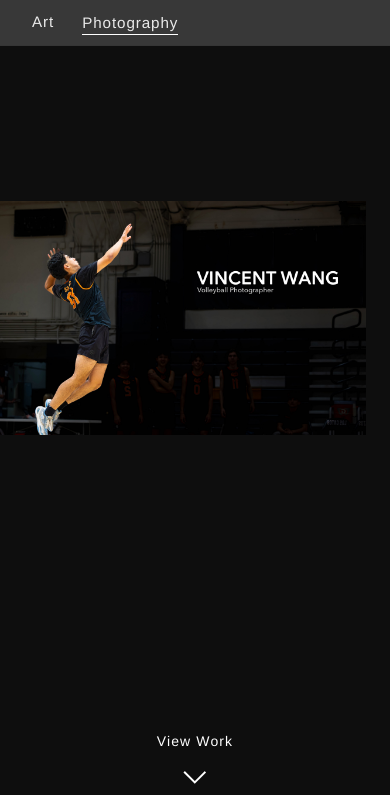
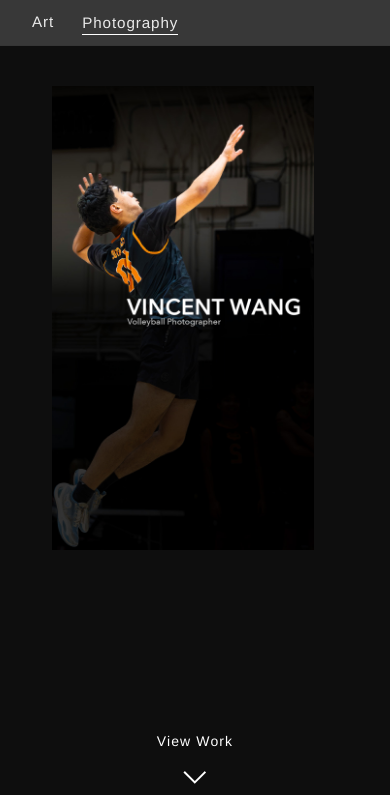
Before and after one commit to vincentwangg/vincentwangg.github.io, a plain HTML site: page volleyball-photo.html in a window 390 px wide. Shown: the part 49-844 px from the top of the page. Drawn offline with Linux system fonts and the light colour scheme.

Commit message:
update hero for mobile

```diff
--- a/volleyball-photo.html
+++ b/volleyball-photo.html
@@ -24,9 +24,12 @@
       </header>
 
       <main id="home">
-         <section class="hero">
+        <section class="hero">
+          <picture>
+            <source media="(max-width: 768px)" srcset="assets/volleyball/hero_mobile.jpg">
             <img src="assets/volleyball/hero.jpg" alt="Featured artwork or photography" />
-         </section>
+          </picture>
+        </section>
          <div class="scroll-indicator">
           <a href="#gallery">
             <span>View Work</span>
```
Also changed, not shown: assets/volleyball/hero_mobile.jpg (added).
